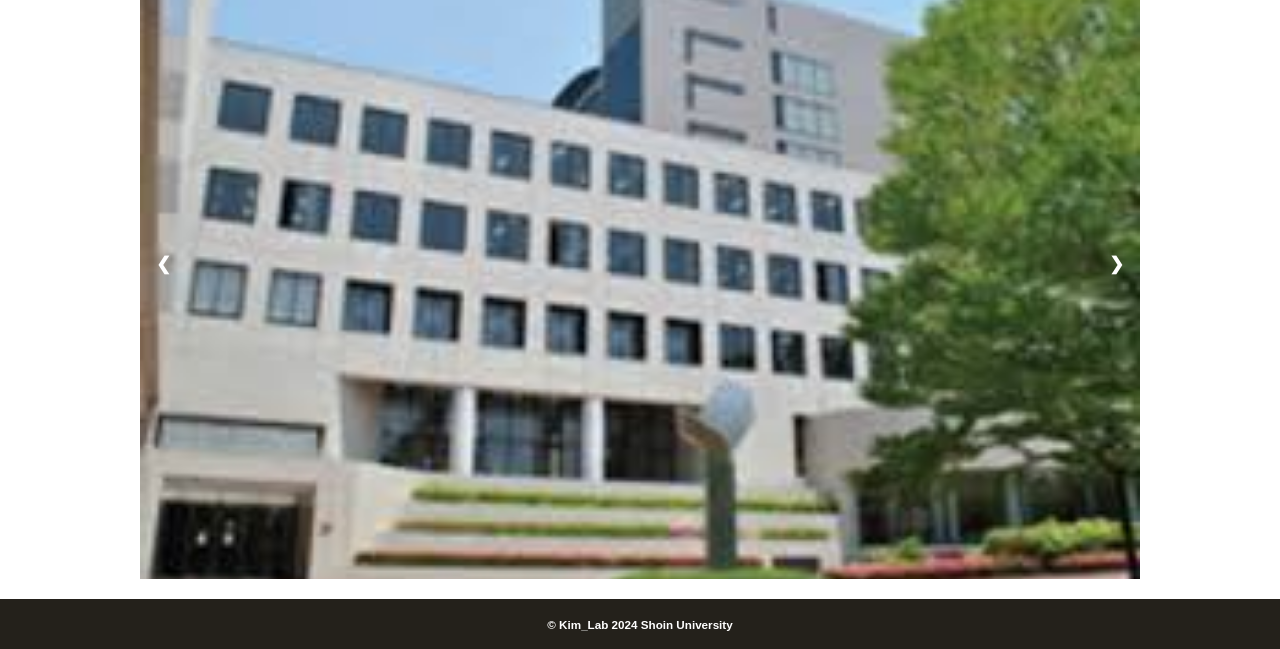
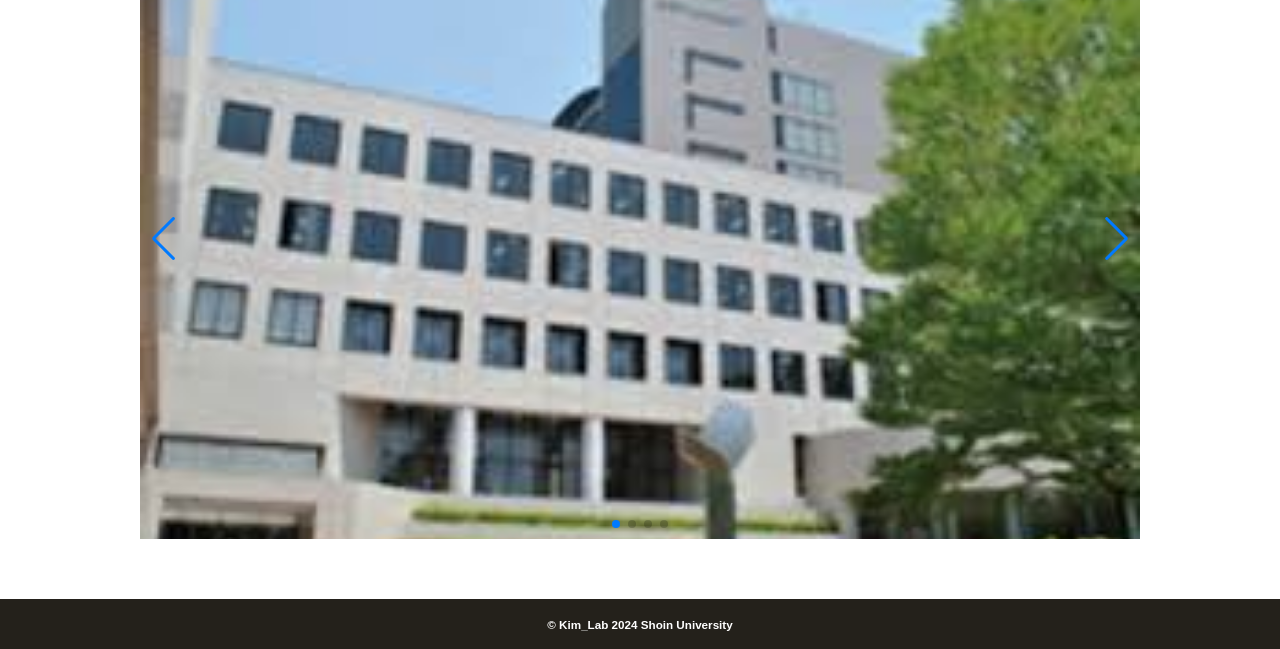
Before and after one commit to Tsuchiya0436/kim_lab, a plain HTML site: page index.html in a window 1280 px wide. Shown: the part 151-800 px from the top of the page. Drawn offline with nearby package versions, Linux system fonts and the light colour scheme.

Commit message:
feat:swiperJS

```diff
--- a/css/style.css
+++ b/css/style.css
@@ -92,64 +92,10 @@
     font-weight: bold;
 }
 
-.slideshow-container {
-    position: relative;
-    max-width: 1000px;
-    margin: auto;
-}
-
-.mySlides {
-    display: none;
-    transition: transform 0.5s ease-in-out;
-}
-
-.mySlides img {
-    width: 100%;
-    height: auto;
-    max-height: 80vh;
-    object-fit: cover;
-}
-
-.prev, .next {
-    cursor: pointer;
-    position: absolute;
-    top: 50%;
-    width: auto;
-    padding: 16px;
-    margin-top: -22px;
-    color: white;
-    font-weight: bold;
-    font-size: 18px;
-    transition: 0.6s ease;
-    border-radius: 0 3px 3px 0;
-    user-select: none;
-}
-
-.next {
-    right: 0;
-    border-radius: 3px 0 0 3px;
-}
-
-.prev:hover, .next:hover {
-    background-color: rgba(0,0,0,0.8);
-}
-
-.fade {
-    -webkit-animation-name: fade;
-    -webkit-animation-duration: 1.5s;
-    animation-name: fade;
-    animation-duration: 1.5s;
-}
-
-@-webkit-keyframes fade {
-    from {opacity: .4}
-    to {opacity: 1}
-}
-
-@keyframes fade {
-    from {opacity: .4}
-    to {opacity: 1}
-}
+.swiper {
+	width: 1000px;
+	height: 600px;
+  }
 
 .footer {
     color: #ffffff;
--- a/index.html
+++ b/index.html
@@ -9,6 +9,7 @@
     <link rel="preconnect" href="https://fonts.googleapis.com">
     <link rel="preconnect" href="https://fonts.gstatic.com" crossorigin>
     <link href="https://fonts.googleapis.com/css2?family=Montserrat:ital,wght@0,100..900;1,100..900&display=swap" rel="stylesheet">
+    <link rel="stylesheet" href="https://cdn.jsdelivr.net/npm/swiper@11/swiper-bundle.min.css"/>
 </head>
 <body>
     <!-- header start -->
@@ -31,24 +32,27 @@
 
     <!-- main start -->
     <main class="main">
-        <div class="slideshow-container">
-            <div class="slides-wrapper">
-                <div class="mySlides">
-                    <img src="images/entrance.jpg" alt="Entrance">
+        <div class="swiper">
+            <div class="swiper-wrapper">
+                <div class="swiper-slide">
+                    <img src="./images/building.jpg" alt="" />
                 </div>
-                <div class="mySlides">
-                    <img src="images/building.jpg" alt="Building">
+                <div class="swiper-slide">
+                    <img src="./images/atrium.jpg" alt="" />
                 </div>
-                <div class="mySlides">
-                    <img src="images/atrium.jpg" alt="Atrium">
+                <div class="swiper-slide">
+                    <img src="./images/building.jpg" alt="" />
                 </div>
-                <div class="mySlides">
-                    <img src="images/class.jpg" alt="Atrium">
+                <div class="swiper-slide">
+                    <img src="./images/atrium.jpg" alt="" />
                 </div>
-                <!-- さらにスライドを追加できます -->
+                <!-- 必要に応じてスライドを追加 -->
             </div>
-            <a class="prev">&#10094;</a>
-            <a class="next">&#10095;</a>
+            <!-- If we need pagination -->
+            <div class="swiper-pagination"></div>
+            <!-- If we need navigation buttons -->
+            <div class="swiper-button-prev"></div>
+            <div class="swiper-button-next"></div>
         </div>
     </main>
     <!-- main end -->
@@ -59,6 +63,7 @@
     </footer>
     <!-- footer end -->
 
+    <script src="https://cdn.jsdelivr.net/npm/swiper@11/swiper-bundle.min.js"></script>
     <script src="./js/script.js"></script>
 </body>
 </html>
--- a/js/script.js
+++ b/js/script.js
@@ -1,101 +1,20 @@
 document.addEventListener('DOMContentLoaded', function () {
-    let slideIndex = 0;
-    let isDragging = false;
-    let startPos = 0;
-    let currentTranslate = 0;
-    let prevTranslate = 0;
-    let animationID = 0;
-    let autoSlideTimeout;
+    const swiper = new Swiper('.swiper', {
+        // Optional parameters
+        direction: 'horizontal',
+        loop: true,
 
-    const slides = document.getElementsByClassName("mySlides");
+        // If we need pagination
+        pagination: {
+            el: '.swiper-pagination',
+        },
 
-    function showSlides(n) {
-        slideIndex += n;
-        if (slideIndex > slides.length) { slideIndex = 1; }
-        if (slideIndex < 1) { slideIndex = slides.length; }
-        for (let i = 0; i < slides.length; i++) {
-            slides[i].style.display = "none";
-        }
-        slides[slideIndex - 1].style.display = "block";
-        slides[slideIndex - 1].style.transform = "translateX(0)";
-        resetAutoSlideTimer();
-    }
-
-    function plusSlides(n) {
-        showSlides(n);
-    }
-
-    function resetAutoSlideTimer() {
-        clearTimeout(autoSlideTimeout);
-        autoSlideTimeout = setTimeout(() => plusSlides(1), 5000); // 5秒ごとにスライドを切り替え
-    }
-
-    document.querySelector('.prev').addEventListener('click', function () {
-        plusSlides(-1);
+        // Navigation arrows
+        navigation: {
+            nextEl: '.swiper-button-next',
+            prevEl: '.swiper-button-prev',
+        },
     });
-
-    document.querySelector('.next').addEventListener('click', function () {
-        plusSlides(1);
-    });
-
-    // ドラッグイベントを追加
-    for (let slide of slides) {
-        slide.addEventListener('mousedown', touchStart);
-        slide.addEventListener('touchstart', touchStart);
-        slide.addEventListener('mouseup', touchEnd);
-        slide.addEventListener('mouseleave', touchEnd);
-        slide.addEventListener('touchend', touchEnd);
-        slide.addEventListener('mousemove', touchMove);
-        slide.addEventListener('touchmove', touchMove);
-    }
-
-    function touchStart(event) {
-        isDragging = true;
-        startPos = getPositionX(event);
-        animationID = requestAnimationFrame(animation);
-        event.preventDefault(); // デフォルト動作を無効にする
-        clearTimeout(autoSlideTimeout); // タイマーをクリアする
-    }
-
-    function touchEnd(event) {
-        isDragging = false;
-        cancelAnimationFrame(animationID);
-        const movedBy = currentTranslate - prevTranslate;
-
-        if (movedBy < -100) {
-            plusSlides(1);
-        } else if (movedBy > 100) {
-            plusSlides(-1);
-        } else {
-            slides[slideIndex - 1].style.transform = `translateX(0)`;
-        }
-        currentTranslate = 0;
-        prevTranslate = 0;
-        resetAutoSlideTimer(); // タイマーをリセットする
-        event.preventDefault(); // デフォルト動作を無効にする
-    }
-
-    function touchMove(event) {
-        if (isDragging) {
-            const currentPosition = getPositionX(event);
-            currentTranslate = prevTranslate + currentPosition - startPos;
-            slides[slideIndex - 1].style.transform = `translateX(${currentTranslate}px)`;
-        }
-        event.preventDefault(); // デフォルト動作を無効にする
-    }
-
-    function getPositionX(event) {
-        return event.type.includes('mouse') ? event.pageX : event.touches[0].clientX;
-    }
-
-    function animation() {
-        if (isDragging) {
-            requestAnimationFrame(animation);
-        }
-    }
-
-    // 初回のスライド表示を開始
-    showSlides(1);
 
     // ロゴの参照を取得
     const logo = document.querySelector('.header-logo img');
@@ -120,11 +39,11 @@
     const savedTheme = localStorage.getItem('theme'); // ローカルストレージからテーマを取得
     if (savedTheme === 'dark') {
         document.body.classList.add('dark-mode');
-		toggleModeButton.src = 'images/sun.jpeg';
+        toggleModeButton.src = 'images/sun.jpeg';
         logo.src = 'images/kim_labo_logo_dark.png';
     } else {
         document.body.classList.add('light-mode');
-		toggleModeButton.src = 'images/moon.jpg';
+        toggleModeButton.src = 'images/moon.jpg';
         logo.src = 'images/kim_labo_logo.png';
     }
 });
```
